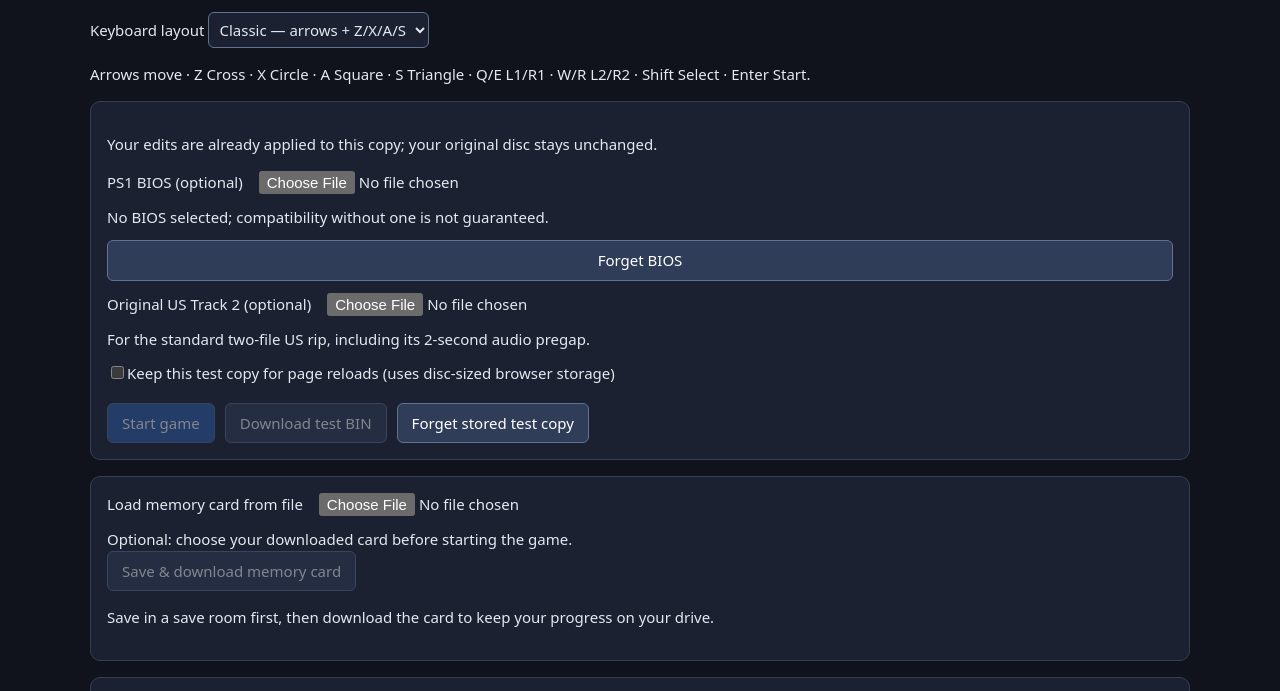
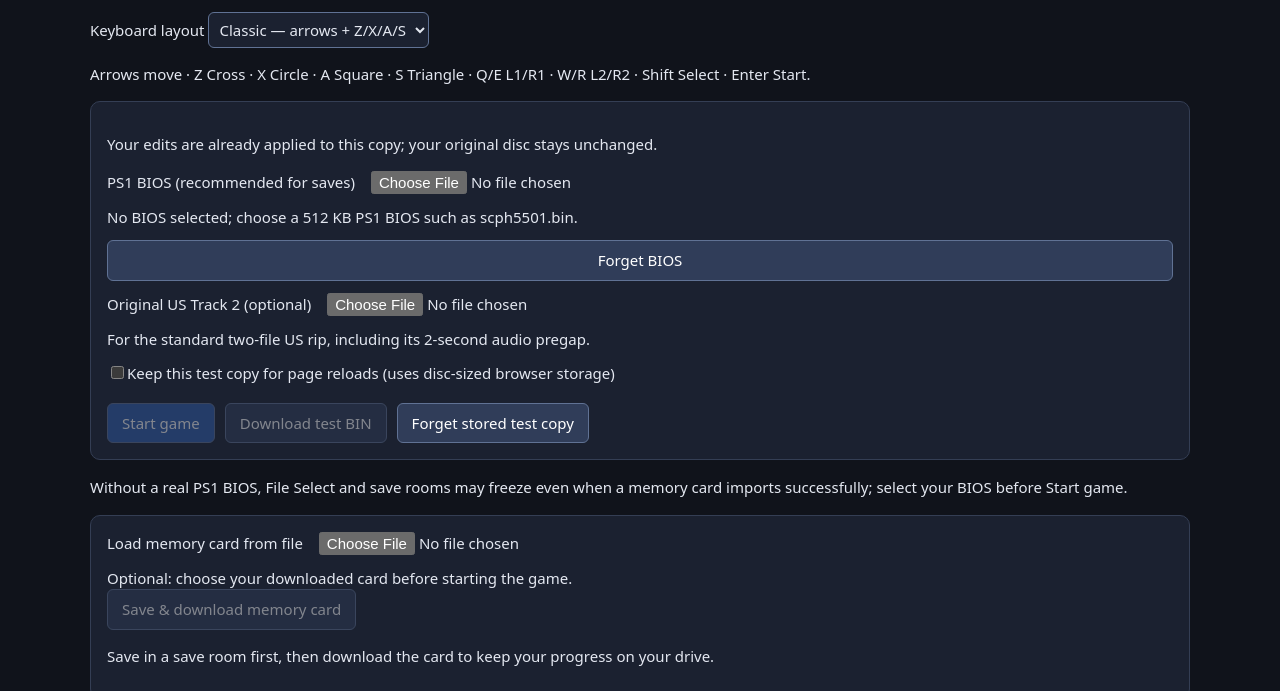
Before and after one commit to pddmergilla/sotn-editor, a plain HTML site: page play.html in a window 1280 px wide. Both pictures are taken after a click on the button "Forget BIOS". Shown: the part 101-792 px from the top of the page. Drawn offline with Linux system fonts and the light colour scheme.

Commit message:
Clarify BIOS requirement for reliable browser memory-card access

```diff
--- a/play.html
+++ b/play.html
@@ -20,8 +20,8 @@
     <section id="setup" aria-label="Game setup">
       <p>Your edits are already applied to this copy; your original disc stays unchanged.</p>
       <div class="options">
-        <label>PS1 BIOS (optional)<input id="bios" type="file" accept=".bin"></label>
-        <span id="biosName">No BIOS selected; compatibility without one is not guaranteed.</span>
+        <label>PS1 BIOS (recommended for saves)<input id="bios" type="file" accept=".bin"></label>
+        <span id="biosName">No BIOS selected; choose a 512 KB PS1 BIOS such as scph5501.bin.</span>
         <button id="forgetBios" type="button">Forget BIOS</button>
         <label>Original US Track 2 (optional)<input id="audio" type="file" accept=".bin"></label>
         <span>For the standard two-file US rip, including its 2-second audio pregap.</span>
@@ -34,6 +34,7 @@
         <button id="forgetBuild" type="button">Forget stored test copy</button>
       </div>
     </section>
+    <p id="biosWarning" role="status">Without a real PS1 BIOS, File Select and save rooms may freeze even when a memory card imports successfully; select your BIOS before Start game.</p>
     <section id="cardControls" aria-label="Memory card">
       <div class="options">
         <label>Load memory card from file <input id="importCard" type="file" accept=".srm,.mcr,.sav,.bin"></label>
--- a/play.js
+++ b/play.js
@@ -159,11 +159,11 @@
   $("bios").onchange=async()=>{
     const file=$("bios").files[0];if(!file)return;
     if(file.size!==524288){status("Choose a 512 KB PS1 BIOS file, such as scph5501.bin.");$("bios").value="";return;}
-    bios=file;$("biosName").textContent=file.name;
+    bios=file;$("biosName").textContent=file.name;$("biosWarning").hidden=true;
     try{await S.put("bios",file);}catch(error){status("BIOS works for this session, but could not be remembered: "+error.message);}
   };
   $("forgetBios").onclick=async()=>{
-    try{await S.delete("bios");bios=null;$("bios").value="";$("biosName").textContent="No BIOS selected; compatibility without one is not guaranteed.";}
+    try{await S.delete("bios");bios=null;$("bios").value="";$("biosName").textContent="No BIOS selected; choose a 512 KB PS1 BIOS such as scph5501.bin.";$("biosWarning").hidden=false;}
     catch(error){status("Could not forget BIOS: "+error.message);}
   };
   $("audio").onchange=()=>{
@@ -251,7 +251,7 @@
     try{
       const savedKeyboard=await S.get("keyboardPreset");
       if(!keyboardTouched&&C.keyboards[savedKeyboard]){$("keyboardPreset").value=savedKeyboard;updateKeyboard();}
-      bios=await S.get("bios");if(bios)$("biosName").textContent=bios.name||"Saved PS1 BIOS";
+      bios=await S.get("bios");if(bios){$("biosName").textContent=bios.name||"Saved PS1 BIOS";$("biosWarning").hidden=true;}
       $("resume").hidden=!(await S.get("lastBuild"));
     }catch(error){$("saveStatus").textContent="Browser storage is unavailable; saves may not persist: "+error.message;}
     if(window.opener&&token)window.opener.postMessage({type:"sotn-play-ready",token},origin);
```
Also changed, not shown: 3 other files.
